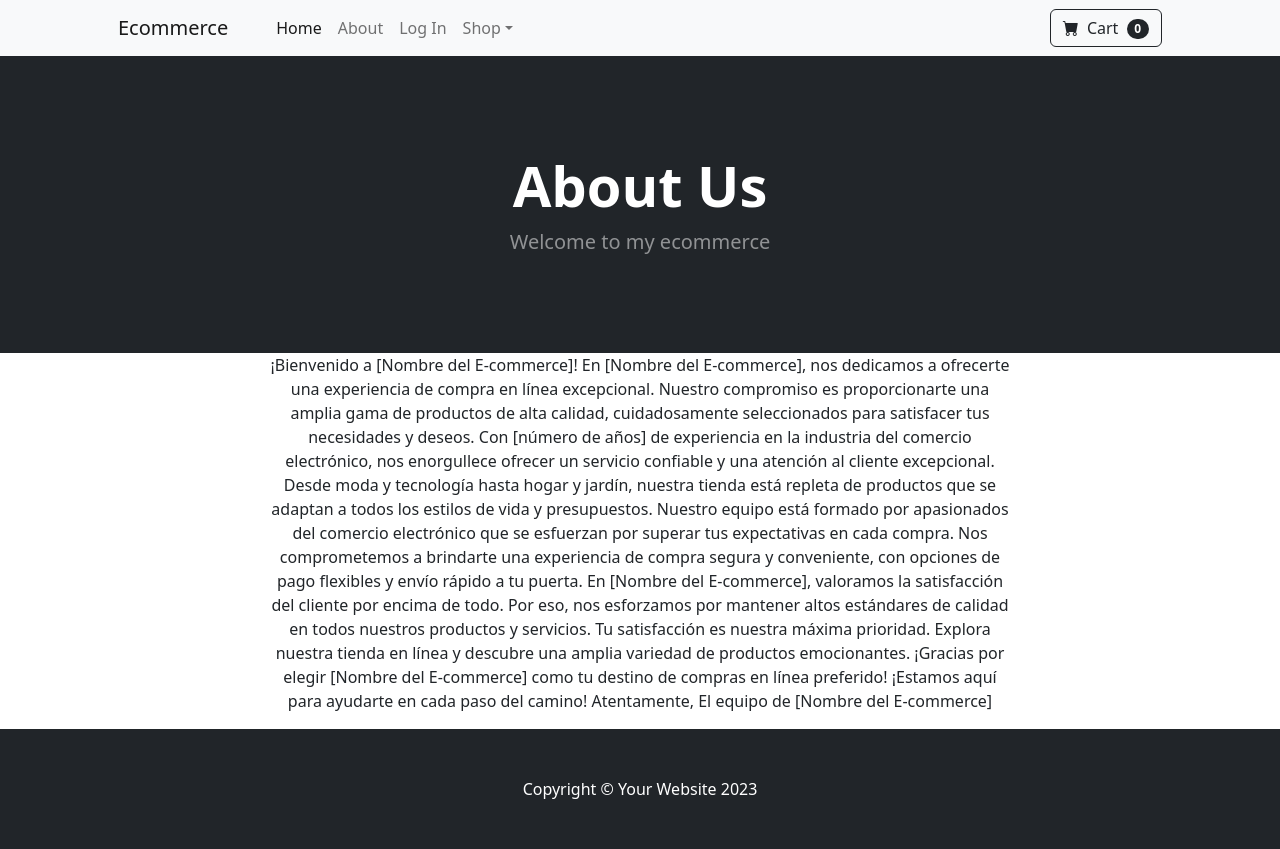
After one commit to barrantes4539/ecom, a Django app: page /about/ in a window 1280 px wide. The commit adds this page. Run offline with Django 5.2, Linux system fonts and the light colour scheme; some libraries are stand-ins or nearby versions.

Commit message:
Adicion de vista about, login

```diff
--- /dev/null
+++ b/ecom/store/templates/about.html
@@ -0,0 +1,41 @@
+{% extends "base.html" %}
+{% block content %}
+    <!-- Header-->
+    <header class="bg-dark py-5">
+        <div class="container px-4 px-lg-5 my-5">
+            <div class="text-center text-white">
+                <h1 class="display-4 fw-bolder">About Us</h1>
+                <p class="lead fw-normal text-white-50 mb-0">Welcome to my ecommerce</p>
+            </div>
+        </div>
+    </header>
+    <div class="container">
+        <div class="row">
+            <center>
+                <div class="col-8">
+                    <p style="align: justify">
+                        ¡Bienvenido a [Nombre del E-commerce]!
+
+                        En [Nombre del E-commerce], nos dedicamos a ofrecerte una experiencia de compra en línea excepcional.
+                        Nuestro compromiso es proporcionarte una amplia gama de productos de alta calidad, cuidadosamente seleccionados para satisfacer tus necesidades y deseos.
+                        Con [número de años] de experiencia en la industria del comercio electrónico, nos enorgullece ofrecer un servicio confiable y una atención al cliente excepcional.
+                        Desde moda y tecnología hasta hogar y jardín, nuestra tienda está repleta de productos que se adaptan a todos los estilos de vida y presupuestos.
+
+                        Nuestro equipo está formado por apasionados del comercio electrónico que se esfuerzan por superar tus expectativas en cada compra. Nos comprometemos a brindarte una experiencia de compra segura y conveniente,
+                        con opciones de pago flexibles y envío rápido a tu puerta.
+
+                        En [Nombre del E-commerce], valoramos la satisfacción del cliente por encima de todo. Por eso, nos esforzamos por mantener altos estándares de calidad en todos nuestros productos y servicios. Tu satisfacción es nuestra máxima prioridad.
+
+                        Explora nuestra tienda en línea y descubre una amplia variedad de productos emocionantes. ¡Gracias por elegir [Nombre del E-commerce] como tu destino de compras en línea preferido!
+
+                        ¡Estamos aquí para ayudarte en cada paso del camino!
+
+                        Atentamente,
+                        El equipo de [Nombre del E-commerce]
+                    </p>
+                </div>
+            </center>
+        </div>
+
+    </div>
+{% endblock %}
--- /dev/null
+++ b/ecom/store/templates/base.html
@@ -0,0 +1,38 @@
+
+{% load static %}
+<!DOCTYPE html>
+<html lang="en">
+    <head>
+        <meta charset="utf-8" />
+        <meta name="viewport" content="width=device-width, initial-scale=1, shrink-to-fit=no" />
+        <meta name="description" content="" />
+        <meta name="author" content="" />
+        <title>Django Ecommerce</title>
+        <!-- Favicon-->
+        <link rel="icon" type="image/x-icon" href="{% static 'assets/favicon.ico' %}" />
+        <!-- Bootstrap icons-->
+        <link href="https://cdn.jsdelivr.net/npm/bootstrap-icons@1.5.0/font/bootstrap-icons.css" rel="stylesheet" />
+        <!-- Core theme CSS (includes Bootstrap)-->
+        <link href="{% static 'css/styles.css' %}" rel="stylesheet" />
+    </head>
+    <style>
+        .strike-through {
+            text-decoration: line-through;
+        }
+    </style>
+    <body>
+        {% include 'components/navbar.html' %}
+
+        {% block content %}
+            {% comment %} Contenido del Home Html {% endcomment %}
+        {% endblock %}
+        <!-- Footer-->
+        <footer class="py-5 bg-dark">
+            <div class="container"><p class="m-0 text-center text-white">Copyright &copy; Your Website 2023</p></div>
+        </footer>
+        <!-- Bootstrap core JS-->
+        <script src="https://cdn.jsdelivr.net/npm/bootstrap@5.2.3/dist/js/bootstrap.bundle.min.js"></script>
+        <!-- Core theme JS-->
+        <script src="{% static 'js/scripts.js' %}"></script>
+    </body>
+</html>
--- /dev/null
+++ b/ecom/store/templates/components/navbar.html
@@ -0,0 +1,37 @@
+<!-- Navigation-->
+<nav class="navbar navbar-expand-lg navbar-light bg-light">
+    <div class="container px-4 px-lg-5">
+        <a class="navbar-brand" href="{% url "home" %}">Ecommerce</a>
+        <button class="navbar-toggler" type="button" data-bs-toggle="collapse" data-bs-target="#navbarSupportedContent" aria-controls="navbarSupportedContent" aria-expanded="false" aria-label="Toggle navigation"><span class="navbar-toggler-icon"></span></button>
+        <div class="collapse navbar-collapse" id="navbarSupportedContent">
+            <ul class="navbar-nav me-auto mb-2 mb-lg-0 ms-lg-4">
+                <li class="nav-item"><a class="nav-link active" aria-current="page" href="{% url "home" %}">Home</a></li>
+                <li class="nav-item"><a class="nav-link" href={% url "about" %}>About</a></li>
+
+
+                {% if user.is_authenticated %}
+                    <li class="nav-item"><a class="nav-link" href={% url "logout" %}>Log Out</a></li>
+                {% else  %}
+                    <li class="nav-item"><a class="nav-link" href={% url "login" %}>Log In</a></li>
+                {% endif %}
+
+                <li class="nav-item dropdown">
+                    <a class="nav-link dropdown-toggle" id="navbarDropdown" href="#" role="button" data-bs-toggle="dropdown" aria-expanded="false">Shop</a>
+                    <ul class="dropdown-menu" aria-labelledby="navbarDropdown">
+                        <li><a class="dropdown-item" href="#!">All Products</a></li>
+                        <li><hr class="dropdown-divider" /></li>
+                        <li><a class="dropdown-item" href="#!">Popular Items</a></li>
+                        <li><a class="dropdown-item" href="#!">New Arrivals</a></li>
+                    </ul>
+                </li>
+            </ul>
+            <form class="d-flex">
+                <button class="btn btn-outline-dark" type="submit">
+                    <i class="bi-cart-fill me-1"></i>
+                    Cart
+                    <span class="badge bg-dark text-white ms-1 rounded-pill">0</span>
+                </button>
+            </form>
+        </div>
+    </div>
+</nav>
--- a/ecom/store/urls.py
+++ b/ecom/store/urls.py
@@ -4,5 +4,8 @@ from . import views
 
 urlpatterns = [
     path('', views.home, name='home'),
-
+    path('about/', views.about, name='about'),
+    # Auth
+    path('login/', views.login_user, name='login'),
+    path('logout/', views.logout_user, name='logout'),
 ]
--- a/ecom/store/views.py
+++ b/ecom/store/views.py
@@ -1,8 +1,19 @@
 from django.shortcuts import render
 from .models import Product
+from django.contrib.auth import authenticate, login, logout
+from django.contrib import messages
+
 
 # Create your views here.
 def home(request):
     products = Product.objects.all()
+    return render(request, 'home.html', {'products':products})
 
-    return render(request, 'home.html', {'products':products})
+def about(request):
+    return render(request, 'about.html')
+
+def login_user (request):
+    return render(request, 'auth/login.html')
+
+def logout_user (request):
+    pass
```
Also changed, not shown: ecom/store/templates/auth/login.html (added, +37 -0 lines), ecom/store/templates/home.html (+6 -61 lines), ecom/db.sqlite3.
